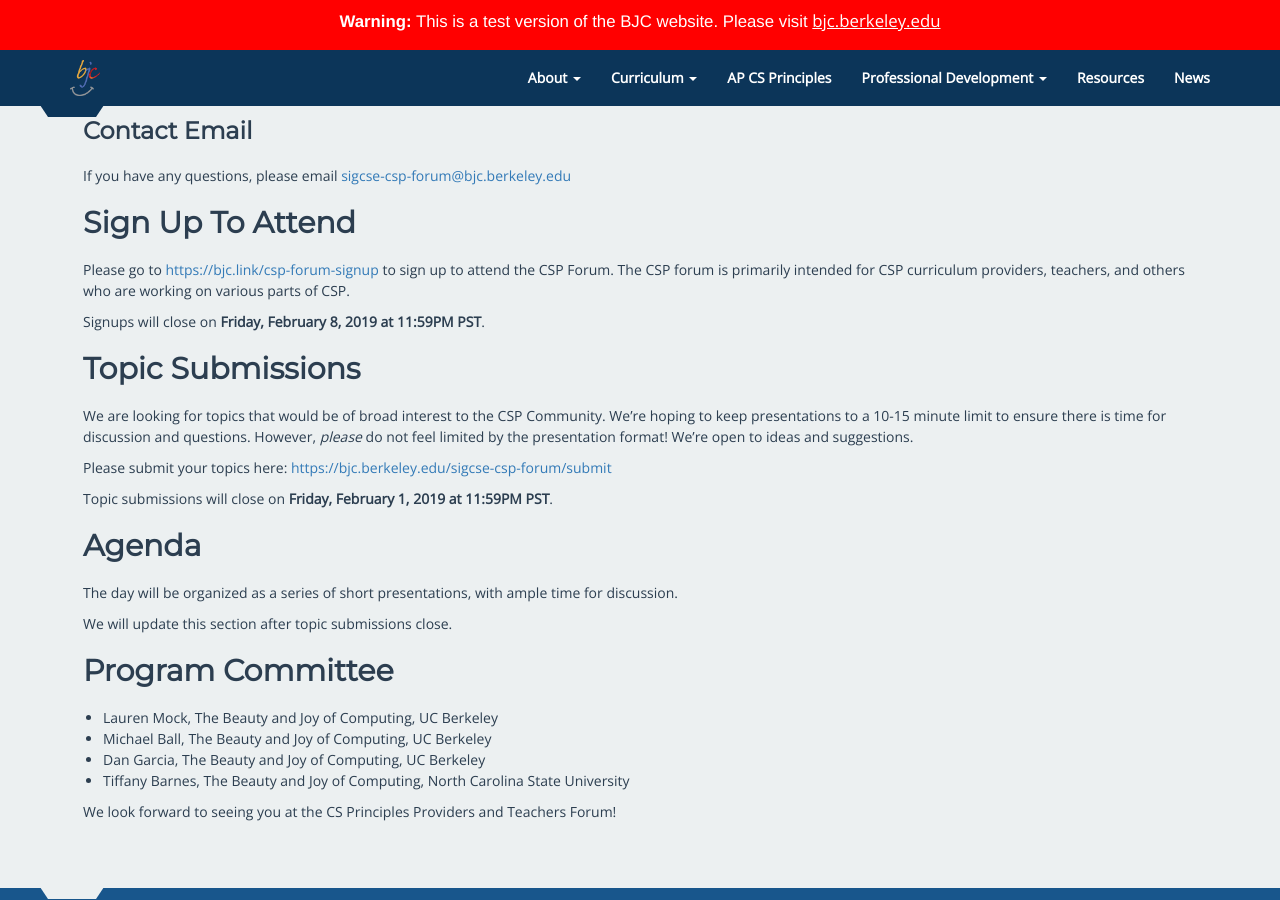
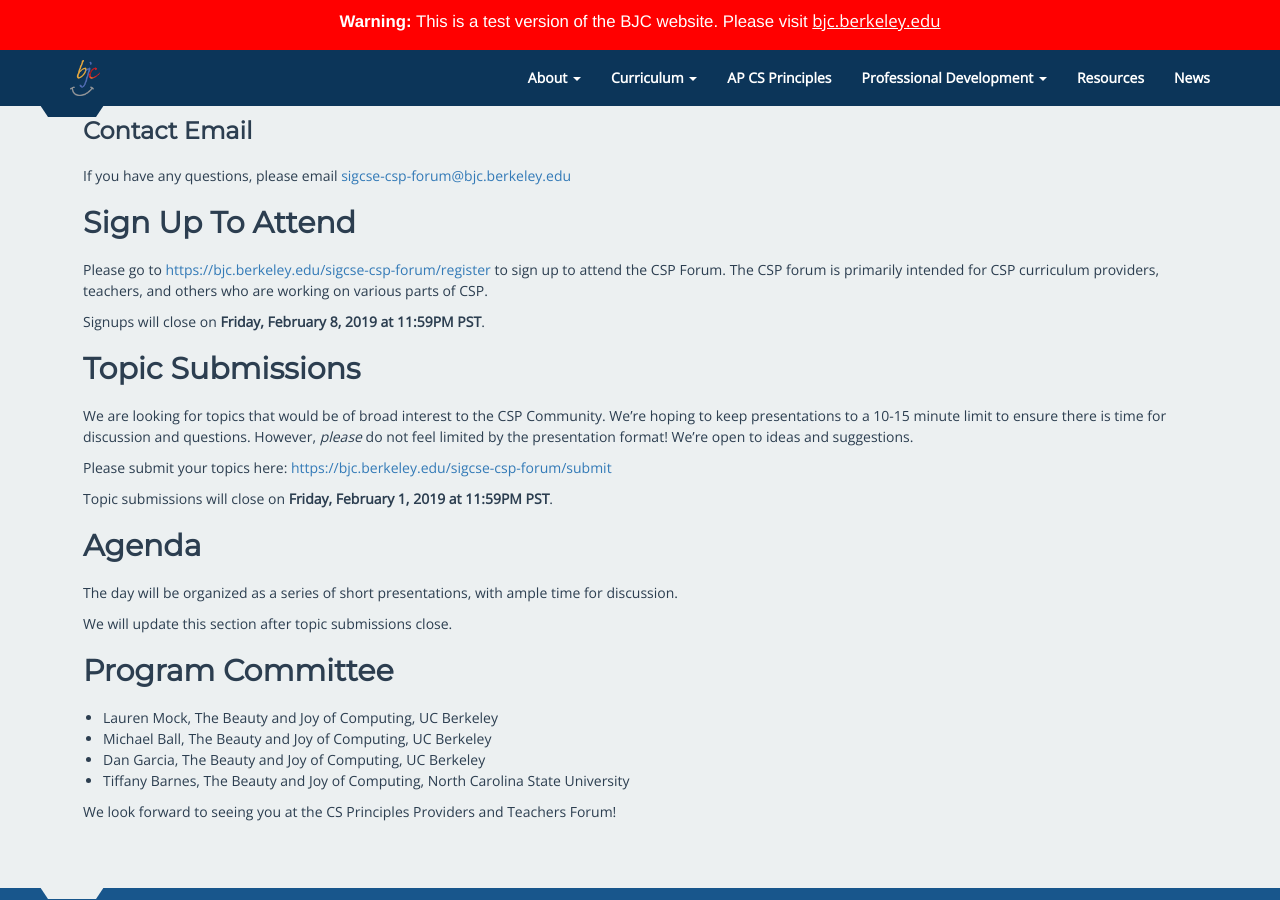
Before and after one commit to beautyjoy/beautyjoy.github.io, a Jekyll site: the page built from sigcse-csp-forum/index.md, in a window 1280 px wide and 900 px high, scrolled down 778 px. Built offline with Jekyll 4.4.1, drawn with Linux system fonts in a browser that asks for light colours; some of the changed lines change nothing that is shown.

Commit message:
Update index.md

```diff
--- a/sigcse-csp-forum/index.md
+++ b/sigcse-csp-forum/index.md
@@ -28,7 +28,7 @@
 If you have any questions, please email [sigcse-csp-forum@bjc.berkeley.edu](mailto:sigcse-csp-forum@bjc.berkeley.edu)
 
 ## Sign Up To Attend
-Please go to [https://bjc.link/csp-forum-signup](https://bjc.link/csp-forum-signup) to sign up to attend the CSP Forum. The CSP forum is primarily intended for CSP curriculum providers, teachers, and others who are working on various parts of CSP.
+Please go to [https://bjc.berkeley.edu/sigcse-csp-forum/register](https://bjc.berkeley.edu/sigcse-csp-forum/register) to sign up to attend the CSP Forum. The CSP forum is primarily intended for CSP curriculum providers, teachers, and others who are working on various parts of CSP.
 
 Signups will close on **Friday, February 8, 2019 at 11:59PM PST**.
 
```
